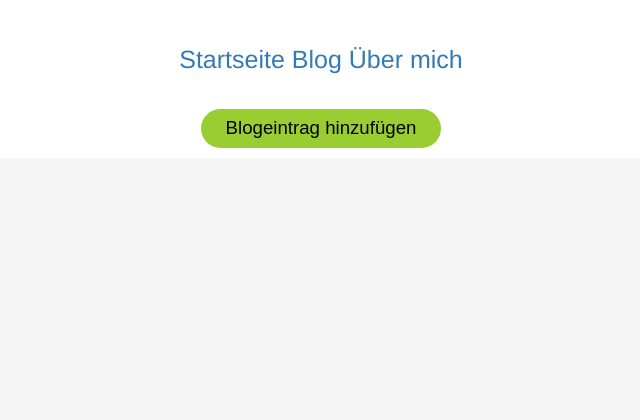
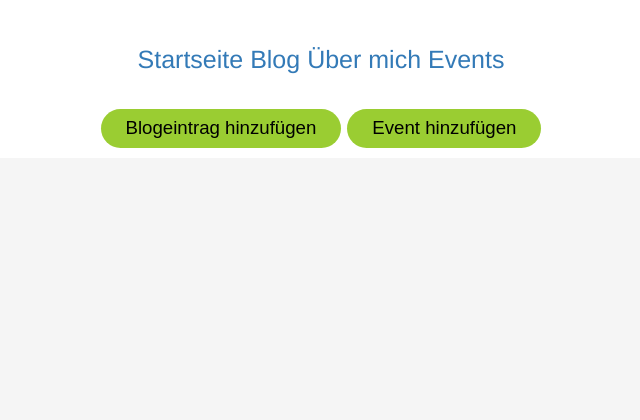
Before and after one commit to frxncsco/UrbanGardening, a Django app: page /blog in a window 1280 px wide. Shown: the part 199-619 px from the top of the page, without its empty margins (319-959 px from the left). Run offline with Django 3.2, Linux system fonts and the light colour scheme; the visitor is signed in with stand-in values (Sample User, id 1); data that the repository does not hold is empty; some libraries are stand-ins or nearby versions.

Commit message:
Events einfügen (aktuell ohne speicherung)

```diff
--- a/Susanswebsite/settings.py
+++ b/Susanswebsite/settings.py
@@ -37,6 +37,8 @@ INSTALLED_APPS = [
     'django.contrib.sessions',
     'django.contrib.messages',
     'django.contrib.staticfiles',
+    'bootstrap_datepicker_plus',
+     "bootstrap4",
     'blog',
 ]
 
@@ -123,3 +125,7 @@ STATIC_ROOT = os.path.join(BASE_DIR, 'static')
 
 MEDIA_URL = '/media/'
 MEDIA_ROOT = os.path.join(BASE_DIR, 'media')
+
+BOOTSTRAP4 = {
+    'include_jquery': True,
+}
--- a/blog/admin.py
+++ b/blog/admin.py
@@ -1,4 +1,6 @@
 from django.contrib import admin
 from .models import Post
+from .models import Event
 
 admin.site.register(Post)
+admin.site.register(Event)
--- a/blog/templates/blog/base.html
+++ b/blog/templates/blog/base.html
@@ -1,4 +1,5 @@
 {% load static %}
+<script src="https://code.jquery.com/jquery-3.5.1.min.js"></script>
 <html>
     <head>
         <title>Urban Gardening</title>
@@ -21,6 +22,7 @@
                     <a href="{% url 'startseite' %}">Startseite</a>
                     <a href="{% url 'post_list' %}">Blog</a>
                     <a href="{% url 'ubermich' %}">Über mich</a>
+                    <a href="{% url 'events' %}">Events</a>
                 </div>
             </div>
 
@@ -29,6 +31,7 @@
             <div class="Blogeintrag">
                 <h4>
                     <a href="{% url 'post_new' %}"><button>Blogeintrag hinzufügen</button></a>
+                    <a href="{% url 'event_new' %}"><button>Event hinzufügen</button></a>
                 </h4>
             </div>
         {% endif %}
--- a/blog/templates/blog/post_list.html
+++ b/blog/templates/blog/post_list.html
@@ -2,7 +2,7 @@
 {% load static %}
 <html>
     <head>
-        <title>Safe the Susan</title>
+        <title>Urban Gardening</title>
         <link rel="stylesheet" href="//maxcdn.bootstrapcdn.com/bootstrap/3.2.0/css/bootstrap.min.css">
         <link rel="stylesheet" href="//maxcdn.bootstrapcdn.com/bootstrap/3.2.0/css/bootstrap-theme.min.css">
         <link href="//fonts.googleapis.com/css?family=Lobster&subset=latin,latin-ext" rel="stylesheet" type="text/css">
--- a/blog/urls.py
+++ b/blog/urls.py
@@ -6,8 +6,11 @@ urlpatterns = [
     path('post/<int:pk>/', views.post_detail, name='post_detail'),
     path('post/new/', views.post_new, name='post_new'),
     path('post/<int:pk>/edit/', views.post_edit, name='post_edit'),
-    #path('events', views.events, name='events'),
+    path('events', views.events, name='events'),
+    path('event/new/', views.event_new, name='event_new'),
     #path('urbangardening', views.urbangardening, name='urbangardening'),
     path('uebermich', views.ubermich, name='ubermich'),
-    path('blog', views.post_list, name='post_list')
+    path('blog', views.post_list, name='post_list'),
+    path('event/<int:pk>/edit/', views.event_edit, name='event_edit'),
+    path('event/<int:pk>/', views.event_detail, name='event_detail'),
 ]
--- a/blog/views.py
+++ b/blog/views.py
@@ -1,6 +1,8 @@
 from django.shortcuts import render, get_object_or_404
 from django.utils import timezone
 from .models import Post
+from .models import Event
+from .forms import EventForm
 from .forms import PostForm
 from django.shortcuts import redirect
 # Create your views here.
@@ -39,8 +41,37 @@ def post_edit(request, pk):
         form = PostForm(instance=post)
     return render(request, 'blog/post_edit.html', {'form': form})
 
-#def events(request):
-#    return render(request,'blog/events.html')
+def event_detail(request, pk):
+    event = get_object_or_404(Event, pk=pk)
+    return render(request, 'blog/event_detail.html', {'event': event})
+
+def event_new(request):
+    if request.method == "EVENT":
+        form = EventForm(request.EVENT)
+        if form.is_valid():
+            event = form.save(commit=False)
+            event.publish()
+            return redirect('event_detail', pk=event.pk)
+    else:
+        form = EventForm()
+    return render(request, 'blog/event_edit.html', {'form': form})
+
+def event_edit(request, pk):
+    event = get_object_or_404(Event, pk=pk)
+    if request.method == "EVENT":
+        form = EventForm(request.Event, instance=event)
+        if form.is_valid():
+            event = form.save(commit=False)
+            event.published_date2 = timezone.now()
+            event.save()
+            return redirect('event_detail', pk=event.pk)
+    else:
+        form = EventForm(instance=event)
+    return render(request, 'blog/event_edit.html', {'form': form})
+
+def events(request):
+    events = Event.objects.filter(published_date2__lte=timezone.now()).order_by('-published_date2')
+    return render(request,'blog/events.html', {'events': events})
 
 def ubermich(request):
     return render(request, 'blog/ubermich.html')
--- a/requirements.txt
+++ b/requirements.txt
@@ -1,2 +1,4 @@
 Django~=2.2.12
 Pillow~=7.1.2
+django-bootstrap-datepicker-plus~=3.0.5
+django-bootstrap ~=4-2.2.0
```
Also changed, not shown: blog/forms.py (+16 -0 lines), blog/models.py (+15 -0 lines), blog/templates/blog/event_detail.html (added, +22 -0 lines), blog/templates/blog/event_edit.html (added, +15 -0 lines), blog/templates/blog/events.html (+32 -0 lines), blog/migrations/0002_auto_20200703_1616.py.
